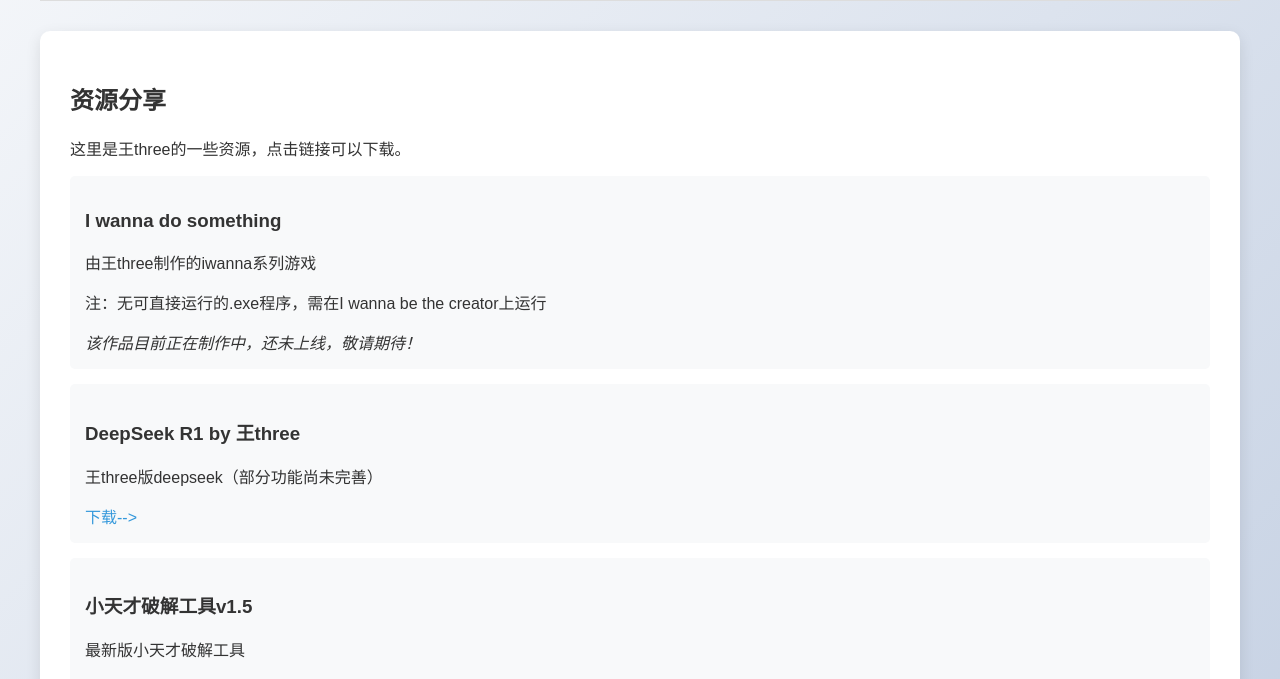
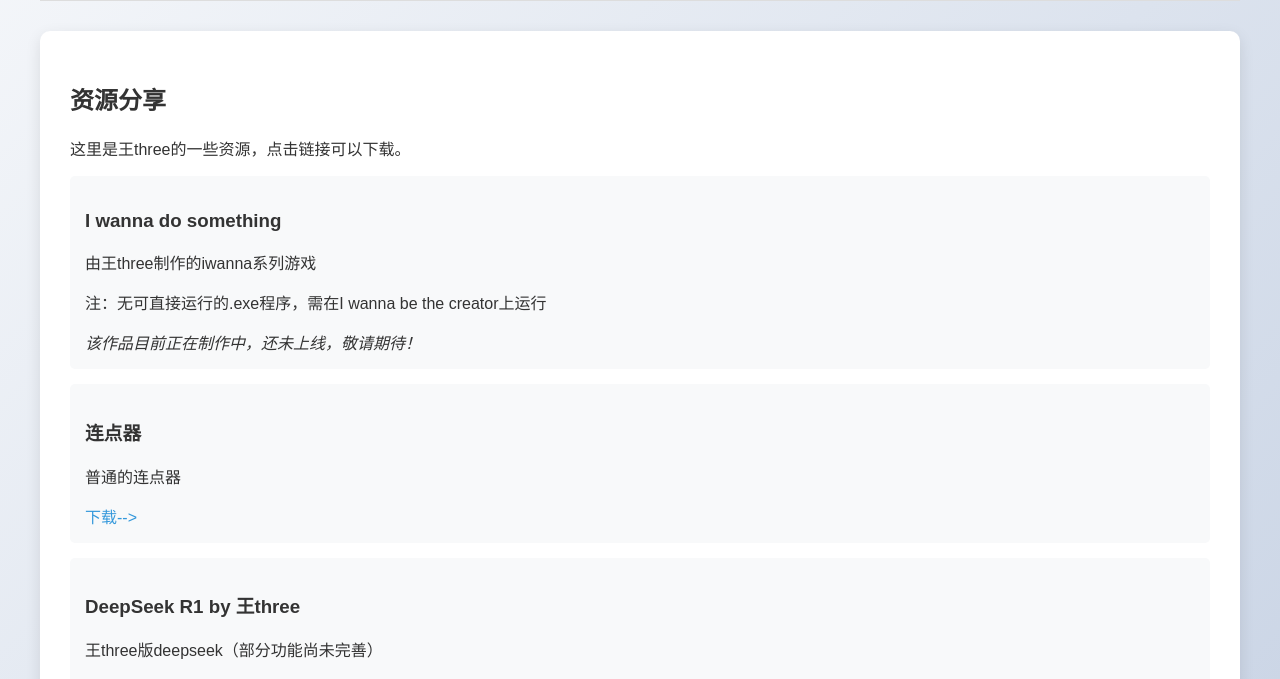
Before and after one commit to Wang-Three/Wang-Three.github.io, a plain HTML site: page index.html in a window 1280 px wide. Both pictures are taken after a click on the link "资源". Shown: the part 106-785 px from the top of the page. Drawn offline with Linux system fonts and the light colour scheme.

Commit message:
index.html

```diff
--- a/index.html
+++ b/index.html
@@ -154,6 +154,7 @@
                 <div style="margin-top: 30px; padding: 20px; background-color: #f1f8fe; border-radius: 5px;">
                     <h3>最新动态</h3>
                     <ul>
+                        <li>2025.8.17:优化网站，修复bug</li>
                         <li>2025.8.15:网站正式上线</li>
                     </ul>
                 </div>
@@ -168,6 +169,12 @@
                     <p>由王three制作的iwanna系列游戏</p>
                     <p>注：无可直接运行的.exe程序，需在I wanna be the creator上运行</p>
                     <i>该作品目前正在制作中，还未上线，敬请期待！</i>
+                </div>
+
+                <div class="resource-item">
+                    <h3>连点器</h3>
+                    <p>普通的连点器</p>
+                    <a href="downloads/连点器.zip" download="连点器.zip">下载--></a>
                 </div>
 
                 <div class="resource-item">
```
